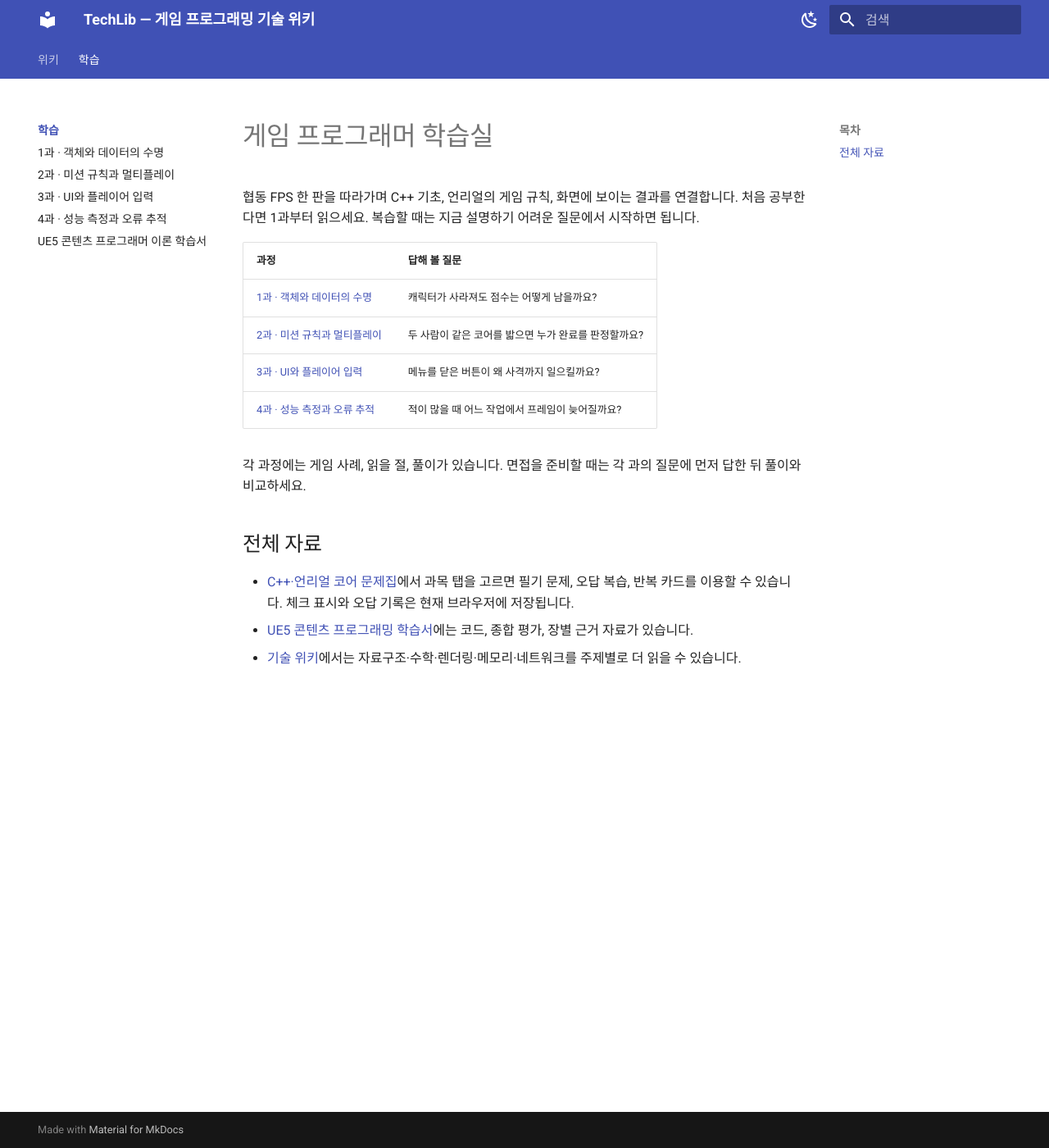
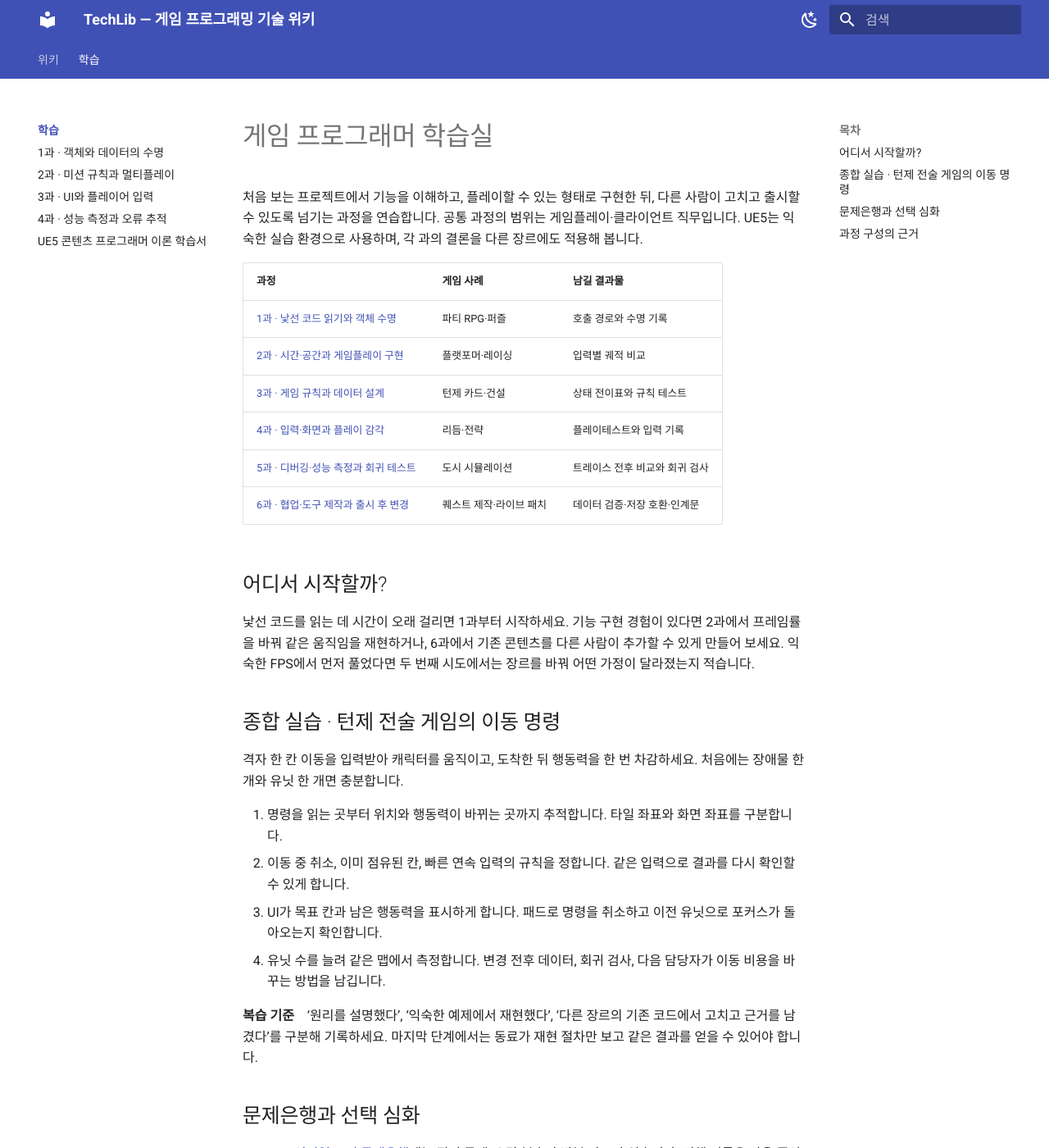
Before and after one commit to Hato-1998/TechLib, an MkDocs documentation site: the page built from docs/study/index.md, in a window 1280 px wide and 1400 px high. Shown: the whole window at 82% size. Built offline with MkDocs 1.6.1 and Material for MkDocs 9.7.7, drawn with Linux system fonts in a browser that asks for light colours; some of the changed text lies outside the part shown.

Commit message:
장르 공통 실무 과정과 턴제 종합 실습 편성

```diff
--- a/docs/study/index.md
+++ b/docs/study/index.md
@@ -1,18 +1,37 @@
 # 게임 프로그래머 학습실
 
-협동 FPS 한 판을 따라가며 C++ 기초, 언리얼의 게임 규칙, 화면에 보이는 결과를 연결합니다. 처음 공부한다면 1과부터 읽으세요. 복습할 때는 지금 설명하기 어려운 질문에서 시작하면 됩니다.
+처음 보는 프로젝트에서 기능을 이해하고, 플레이할 수 있는 형태로 구현한 뒤, 다른 사람이 고치고 출시할 수 있도록 넘기는 과정을 연습합니다. 공통 과정의 범위는 게임플레이·클라이언트 직무입니다. UE5는 익숙한 실습 환경으로 사용하며, 각 과의 결론을 다른 장르에도 적용해 봅니다.
 
-| 과정 | 답해 볼 질문 |
-|---|---|
-| [1과 · 객체와 데이터의 수명](foundations.md) | 캐릭터가 사라져도 점수는 어떻게 남을까요? |
-| [2과 · 미션 규칙과 멀티플레이](systems.md) | 두 사람이 같은 코어를 밟으면 누가 완료를 판정할까요? |
-| [3과 · UI와 플레이어 입력](interface.md) | 메뉴를 닫은 버튼이 왜 사격까지 일으킬까요? |
-| [4과 · 성능 측정과 오류 추적](diagnostics.md) | 적이 많을 때 어느 작업에서 프레임이 늦어질까요? |
+| 과정 | 게임 사례 | 남길 결과물 |
+|---|---|---|
+| [1과 · 낯선 코드 읽기와 객체 수명](foundations.md) | 파티 RPG·퍼즐 | 호출 경로와 수명 기록 |
+| [2과 · 시간·공간과 게임플레이 구현](simulation.md) | 플랫포머·레이싱 | 입력별 궤적 비교 |
+| [3과 · 게임 규칙과 데이터 설계](systems.md) | 턴제 카드·건설 | 상태 전이표와 규칙 테스트 |
+| [4과 · 입력·화면과 플레이 감각](interface.md) | 리듬·전략 | 플레이테스트와 입력 기록 |
+| [5과 · 디버깅·성능 측정과 회귀 테스트](diagnostics.md) | 도시 시뮬레이션 | 트레이스 전후 비교와 회귀 검사 |
+| [6과 · 협업·도구 제작과 출시 후 변경](delivery.md) | 퀘스트 제작·라이브 패치 | 데이터 검증·저장 호환·인계문 |
 
-각 과정에는 게임 사례, 읽을 절, 풀이가 있습니다. 면접을 준비할 때는 각 과의 질문에 먼저 답한 뒤 풀이와 비교하세요.
+## 어디서 시작할까?
 
-## 전체 자료
+낯선 코드를 읽는 데 시간이 오래 걸리면 1과부터 시작하세요. 기능 구현 경험이 있다면 2과에서 프레임률을 바꿔 같은 움직임을 재현하거나, 6과에서 기존 콘텐츠를 다른 사람이 추가할 수 있게 만들어 보세요. 익숙한 FPS에서 먼저 풀었다면 두 번째 시도에서는 장르를 바꿔 어떤 가정이 달라졌는지 적습니다.
 
-- [C++·언리얼 코어 문제집](stage1/index.html)에서 과목 탭을 고르면 필기 문제, 오답 복습, 반복 카드를 이용할 수 있습니다. 체크 표시와 오답 기록은 현재 브라우저에 저장됩니다.
-- [UE5 콘텐츠 프로그래밍 학습서](UE5_Content_Programming_Workbook.md)에는 코드, 종합 평가, 장별 근거 자료가 있습니다.
-- [기술 위키](../index.md)에서는 자료구조·수학·렌더링·메모리·네트워크를 주제별로 더 읽을 수 있습니다.
+## 종합 실습 · 턴제 전술 게임의 이동 명령
+
+격자 한 칸 이동을 입력받아 캐릭터를 움직이고, 도착한 뒤 행동력을 한 번 차감하세요. 처음에는 장애물 한 개와 유닛 한 개면 충분합니다.
+
+1. 명령을 읽는 곳부터 위치와 행동력이 바뀌는 곳까지 추적합니다. 타일 좌표와 화면 좌표를 구분합니다.
+2. 이동 중 취소, 이미 점유된 칸, 빠른 연속 입력의 규칙을 정합니다. 같은 입력으로 결과를 다시 확인할 수 있게 합니다.
+3. UI가 목표 칸과 남은 행동력을 표시하게 합니다. 패드로 명령을 취소하고 이전 유닛으로 포커스가 돌아오는지 확인합니다.
+4. 유닛 수를 늘려 같은 맵에서 측정합니다. 변경 전후 데이터, 회귀 검사, 다음 담당자가 이동 비용을 바꾸는 방법을 남깁니다.
+
+**복습 기준**　‘원리를 설명했다’, ‘익숙한 예제에서 재현했다’, ‘다른 장르의 기존 코드에서 고치고 근거를 남겼다’를 구분해 기록하세요. 마지막 단계에서는 동료가 재현 절차만 보고 같은 결과를 얻을 수 있어야 합니다.
+
+## 문제은행과 선택 심화
+
+- [C++·언리얼 코어 문제은행](stage1/index.html)에는 필기 문제, 오답 복습과 반복 카드가 있습니다. 진행 기록은 사용 중인 브라우저에 저장됩니다.
+- [협동 FPS 사례집](UE5_Content_Programming_Workbook.md)은 복제·게임 상태·UMG 등 UE5 콘텐츠 직무를 복습하는 선택 자료입니다.
+- [기술 위키](../index.md)에서 수학, 자료구조, 메모리, 동시성, 렌더링, 네트워크를 더 깊게 공부할 수 있습니다.
+
+## 과정 구성의 근거
+
+공개 게임플레이 직무 기술서에서 게임 시스템 구현, 디버깅·프로파일링, 코드 리뷰와 게임플레이 논의를 확인할 수 있습니다. 여섯 과의 순서와 실습은 이를 스스로 검증하도록 구성한 학습 제안입니다. [Ubisoft · Gameplay Programmer](https://jobs.smartrecruiters.com/ubisoft2/744000161749429) · [Ubisoft Toronto · Senior Gameplay Programmer](https://toronto.ubisoft.com/wp-content/plugins/psl_smartrecruiters/download-job.php?identifier=744000092824869)
```
